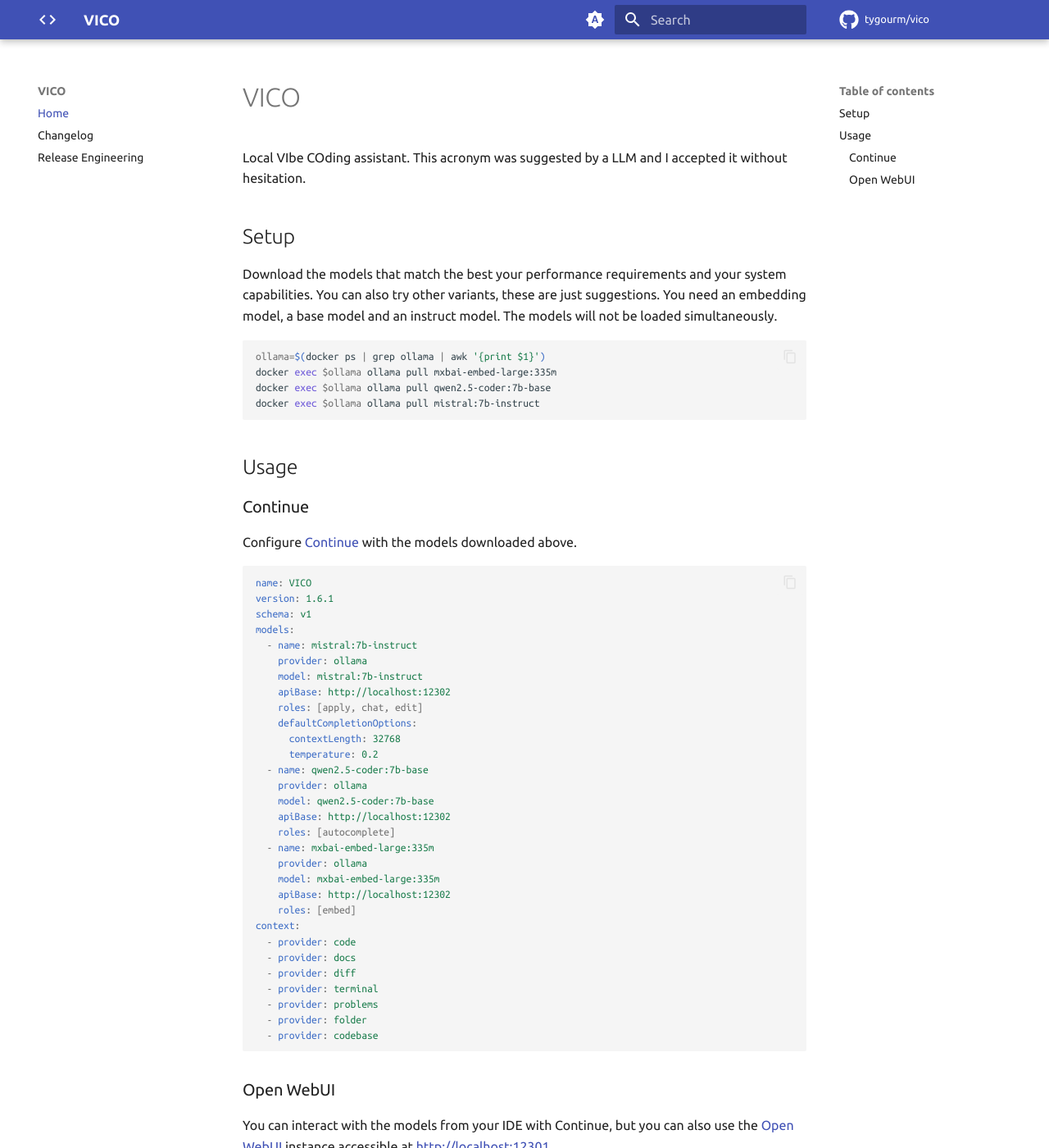
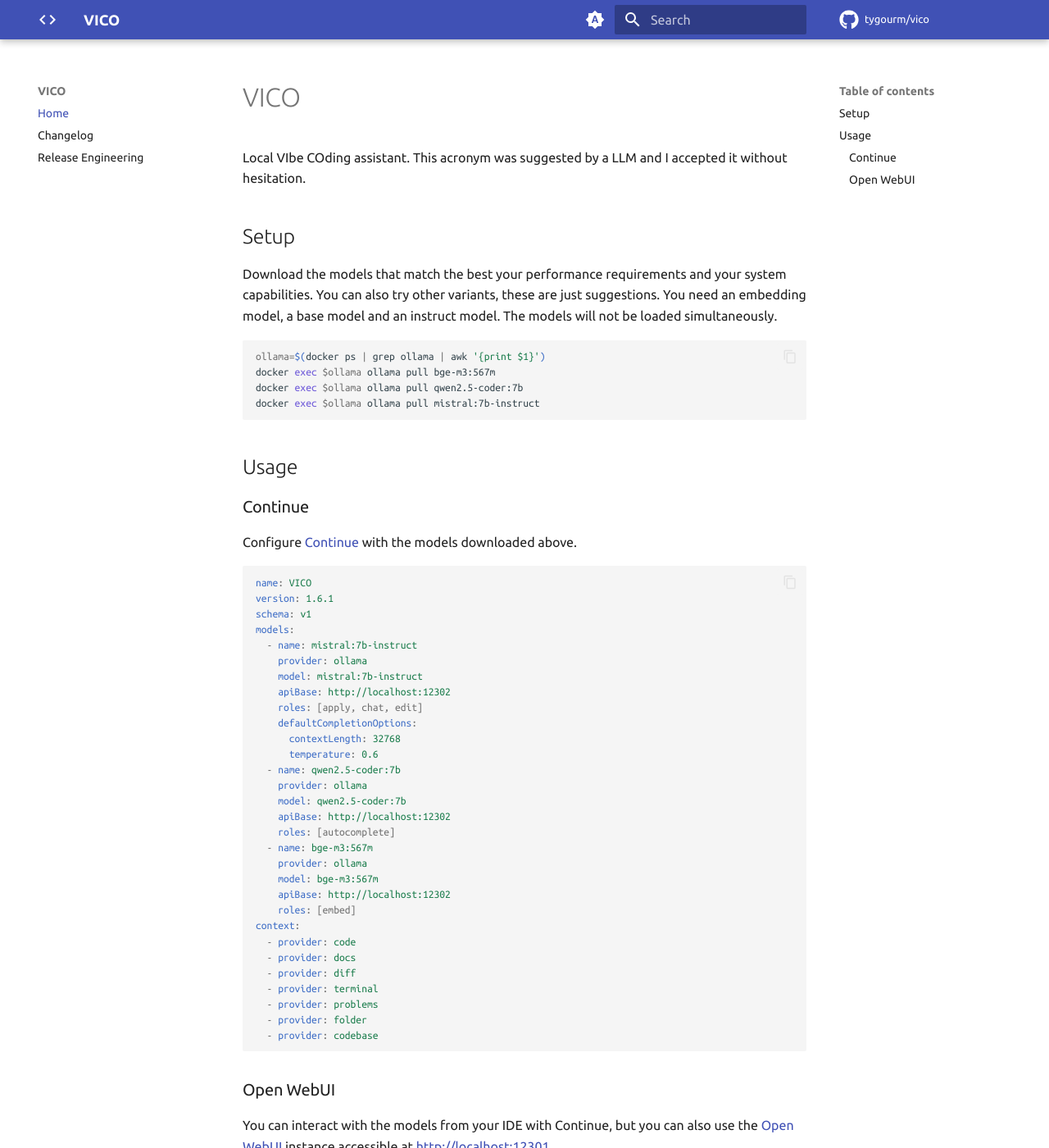
Before and after one commit to tygourm/vico, an MkDocs documentation site: the page built from docs/index.md, in a window 1280 px wide and 1400 px high. Shown: the whole window at 82% size. Built offline with MkDocs 1.6.1 and Material for MkDocs 9.7.7, drawn with Linux system fonts in a browser that asks for light colours; plug-ins that fetch from the network failed and are left out; comment, search, counter and statistics services are not loaded.

````diff
--- a/docs/index.md
+++ b/docs/index.md
@@ -12,8 +12,8 @@ The models will not be loaded simultaneously.
 
 ```bash
 ollama=$(docker ps | grep ollama | awk '{print $1}')
-docker exec $ollama ollama pull mxbai-embed-large:335m
-docker exec $ollama ollama pull qwen2.5-coder:7b-base
+docker exec $ollama ollama pull bge-m3:567m
+docker exec $ollama ollama pull qwen2.5-coder:7b
 docker exec $ollama ollama pull mistral:7b-instruct
 ```
 
@@ -35,15 +35,15 @@ models:
     roles: [apply, chat, edit]
     defaultCompletionOptions:
       contextLength: 32768
-      temperature: 0.2
-  - name: qwen2.5-coder:7b-base
+      temperature: 0.6
+  - name: qwen2.5-coder:7b
     provider: ollama
-    model: qwen2.5-coder:7b-base
+    model: qwen2.5-coder:7b
     apiBase: http://localhost:12302
     roles: [autocomplete]
-  - name: mxbai-embed-large:335m
+  - name: bge-m3:567m
     provider: ollama
-    model: mxbai-embed-large:335m
+    model: bge-m3:567m
     apiBase: http://localhost:12302
     roles: [embed]
 context:
````
Also changed, not shown: docker-compose.yaml (+10 -8 lines), docs/CHANGELOG.md (+6 -0 lines).
